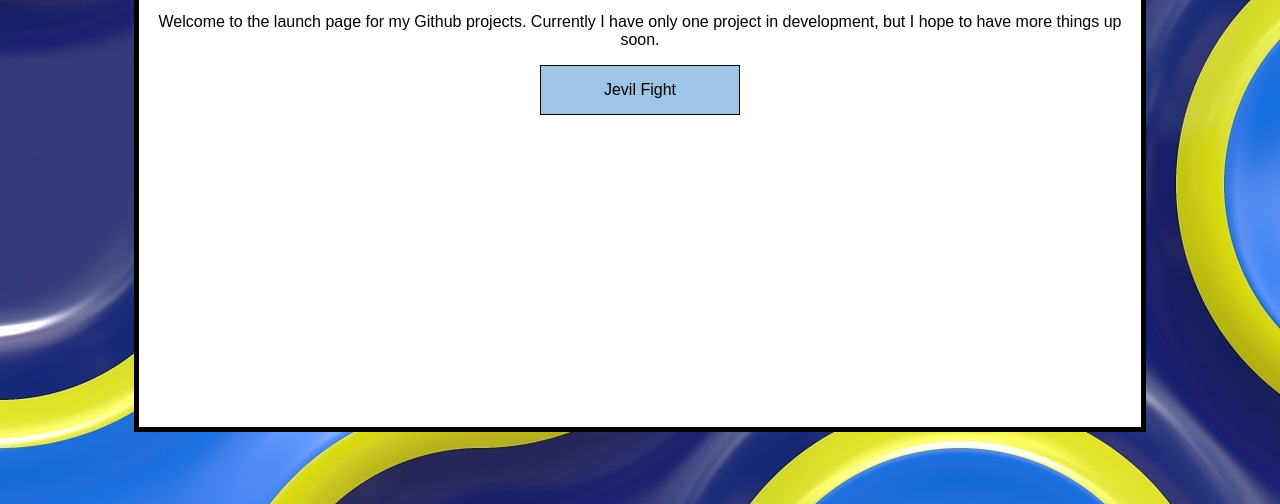
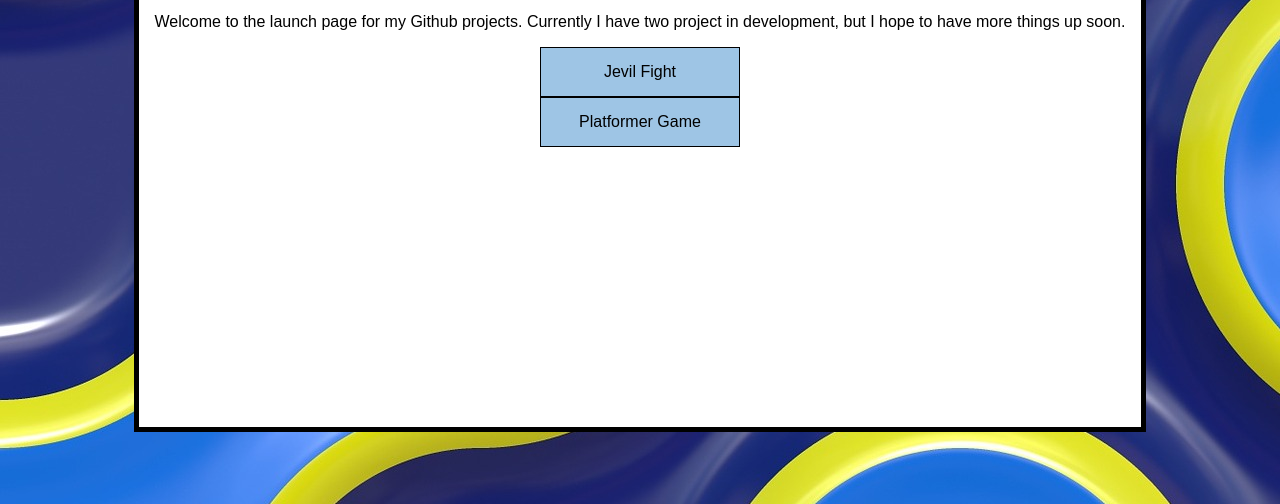
Before and after one commit to Lyfeless/Lyfeless.github.io, a plain HTML site: page index.html in a window 1280 px wide. Shown: the part 296-800 px from the top of the page. Drawn offline with Linux system fonts and the light colour scheme.

Commit message:
updated buttons to show second game

```diff
--- a/index.html
+++ b/index.html
@@ -60,8 +60,9 @@
 		<div id="wrapper">
 			<h1>Thank you for stopping by!</h1>
 			<img src="images/Lyfelessimageblacknologo.png" class="img-round">
-			<p>Welcome to the launch page for my Github projects. Currently I have only one project in development, but I hope to have more things up soon.</p>
+			<p>Welcome to the launch page for my Github projects. Currently I have two project in development, but I hope to have more things up soon.</p>
 			<a href="https://lyfeless.github.io/Chaos-Chaos-Simulator/">Jevil Fight</a>
+			<a href="https://lyfeless.github.io/P5-Platformer/">Platformer Game</a>
 		</div>
 	</body>
 </html>
```
